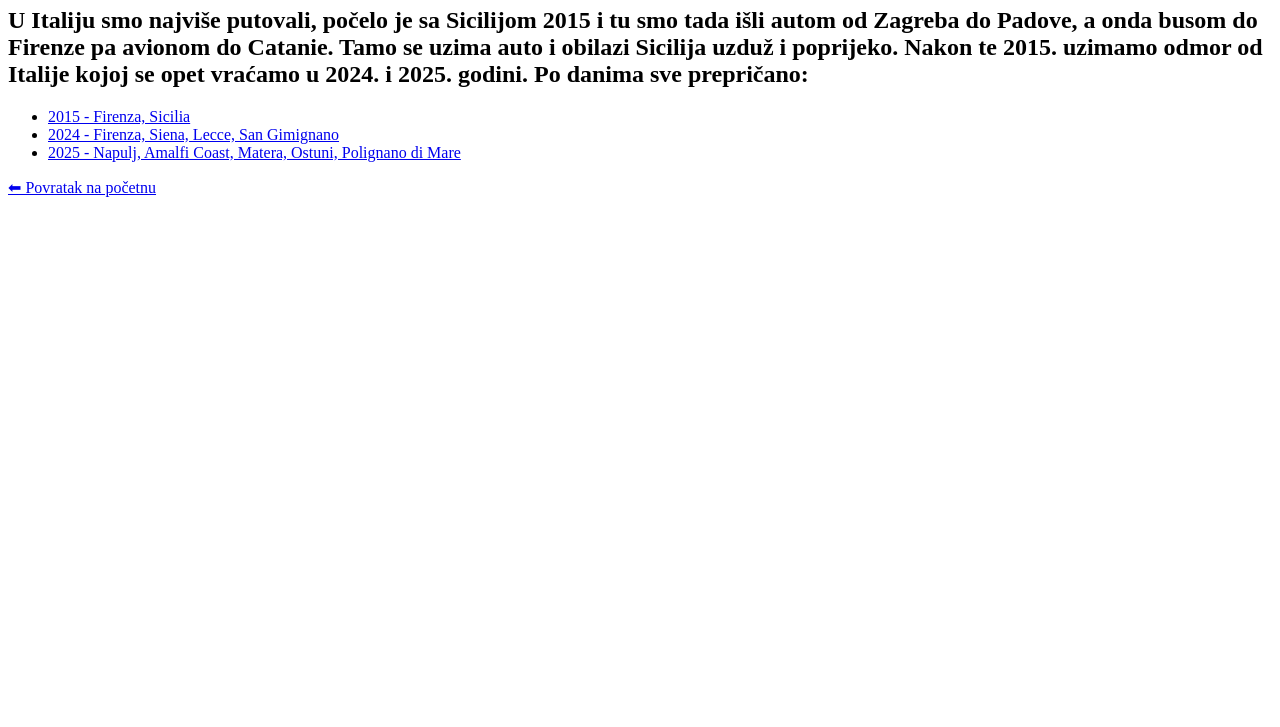
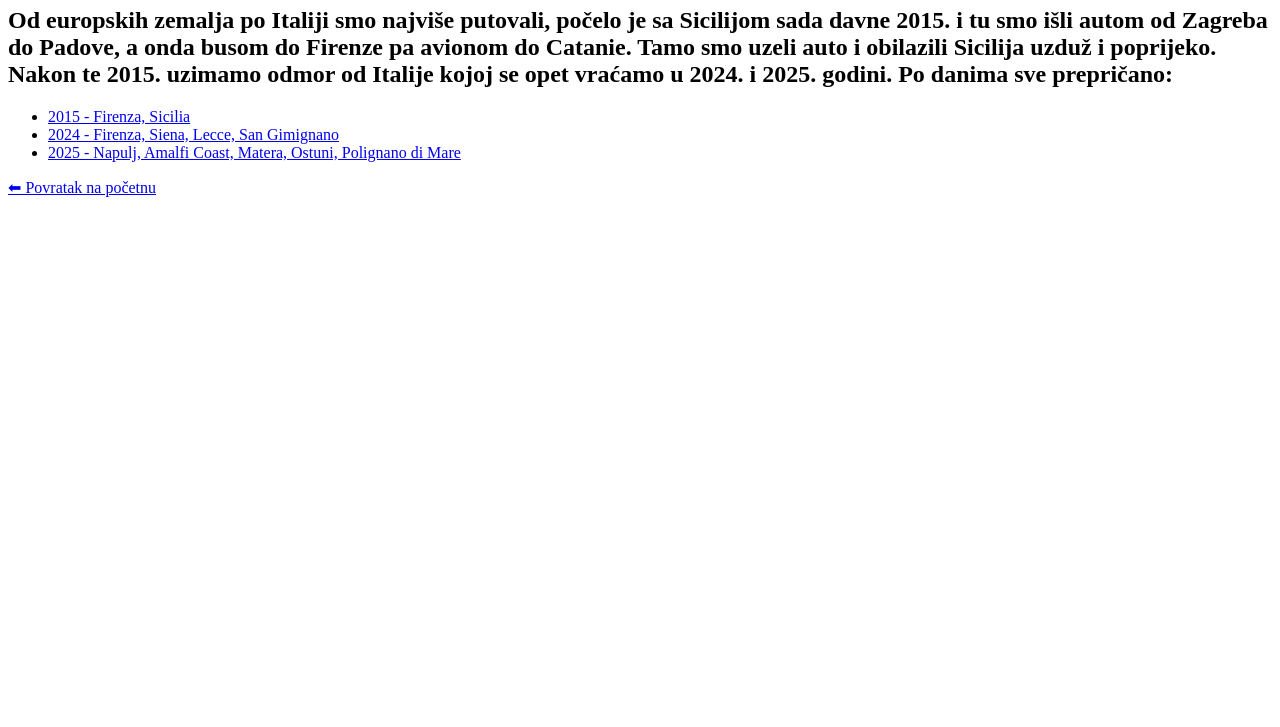
Before and after one commit to travelespresso/roadtrip, a plain HTML site: page europa/italy/index.html in a window 1280 px wide. Shown: the part 73-800 px from the top of the page. Drawn offline with Linux system fonts and the light colour scheme.

Commit message:
Update index.html

```diff
--- a/europa/italy/index.html
+++ b/europa/italy/index.html
@@ -6,7 +6,7 @@
 </head>
 <body>
   <h1>Putovanja Italijom</h1>
-  <h2>U Italiju smo najviše putovali, počelo je sa Sicilijom 2015 i tu smo tada išli autom od Zagreba do Padove, a onda busom do Firenze pa avionom do Catanie. Tamo se uzima auto i obilazi Sicilija uzduž i poprijeko. Nakon te 2015. uzimamo odmor od Italije kojoj se opet vraćamo u 2024. i 2025. godini. Po danima sve prepričano:</h2>
+  <h2>Od europskih zemalja po Italiji smo najviše putovali, počelo je sa Sicilijom sada davne 2015. i tu smo išli autom od Zagreba do Padove, a onda busom do Firenze pa avionom do Catanie. Tamo smo uzeli auto i obilazili Sicilija uzduž i poprijeko. Nakon te 2015. uzimamo odmor od Italije kojoj se opet vraćamo u 2024. i 2025. godini. Po danima sve prepričano:</h2>
   <ul>
     <li><a href="roadtrip2015/index.html">2015 - Firenza, Sicilia</a></li>
     <li><a href="roadtrip2024/index.html">2024 - Firenza, Siena, Lecce, San Gimignano</a></li>
@@ -14,4 +14,5 @@
   </ul>
   <a href="../index.html">⬅ Povratak na početnu</a>
 </body>
+
 </html>
```
